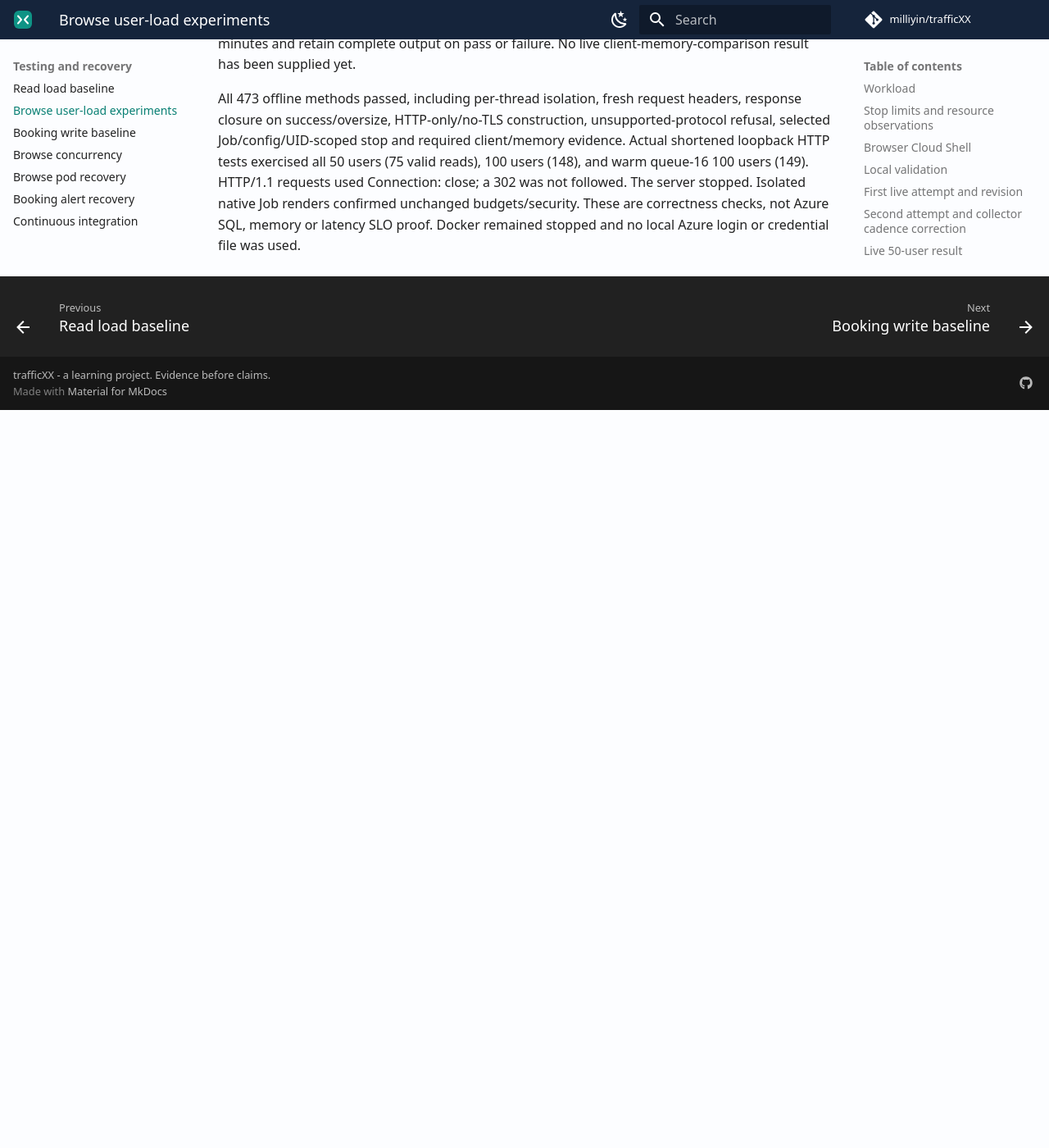
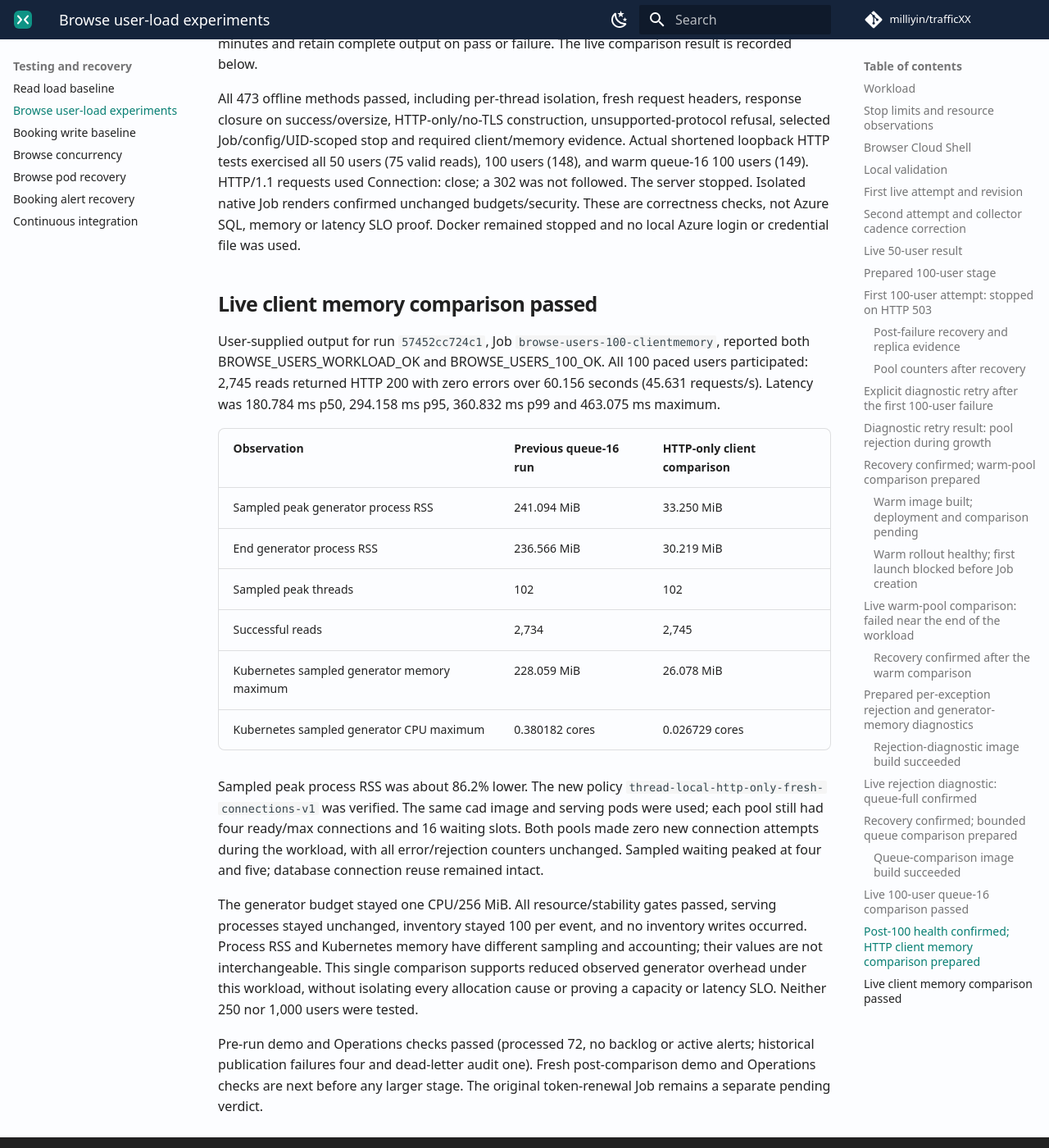
Before and after one commit to milliyin/trafficXX, an MkDocs documentation site: the page built from docs/browse-user-load.md, in a window 1280 px wide and 1400 px high, scrolled down 23656 px. Shown: the whole window at 82% size. Built offline with MkDocs 1.6.1 and Material for MkDocs 9.7.7, drawn with Linux system fonts in a browser that asks for light colours; comment, search, counter and statistics services are not loaded; before the commit the page ends 24156 px from its top, so only the background shows below that; some of the changed text lies outside the part shown.

Commit message:
Record passing live load client memory comparison

```diff
--- a/docs/browse-user-load.md
+++ b/docs/browse-user-load.md
@@ -1075,7 +1075,7 @@ all existing successful workload/Job/pod evidence. A successful workload does
 not automatically prove memory reduction: compare its observed memory to the
 prior same-size trial before preparing a higher user stage. Keep Cloud Shell
 open for up to seven minutes and retain complete output on pass or failure.
-No live client-memory-comparison result has been supplied yet.
+The live comparison result is recorded below.
 
 All 473 offline methods passed, including per-thread isolation, fresh request
 headers, response closure on success/oversize, HTTP-only/no-TLS construction,
@@ -1086,3 +1086,40 @@ HTTP/1.1 requests used Connection: close; a 302 was not followed. The server
 stopped. Isolated native Job renders confirmed unchanged budgets/security.
 These are correctness checks, not Azure SQL, memory or latency SLO proof.
 Docker remained stopped and no local Azure login or credential file was used.
+
+## Live client memory comparison passed
+
+User-supplied output for run `57452cc724c1`, Job
+`browse-users-100-clientmemory`, reported both BROWSE_USERS_WORKLOAD_OK and
+BROWSE_USERS_100_OK. All 100 paced users participated: 2,745 reads returned
+HTTP 200 with zero errors over 60.156 seconds (45.631 requests/s). Latency was
+180.784 ms p50, 294.158 ms p95, 360.832 ms p99 and 463.075 ms maximum.
+
+| Observation | Previous queue-16 run | HTTP-only client comparison |
+| --- | --- | --- |
+| Sampled peak generator process RSS | 241.094 MiB | 33.250 MiB |
+| End generator process RSS | 236.566 MiB | 30.219 MiB |
+| Sampled peak threads | 102 | 102 |
+| Successful reads | 2,734 | 2,745 |
+| Kubernetes sampled generator memory maximum | 228.059 MiB | 26.078 MiB |
+| Kubernetes sampled generator CPU maximum | 0.380182 cores | 0.026729 cores |
+
+Sampled peak process RSS was about 86.2% lower. The new policy
+`thread-local-http-only-fresh-connections-v1` was verified. The same cad image
+and serving pods were used; each pool still had four ready/max connections
+and 16 waiting slots. Both pools made zero new connection attempts during
+the workload, with all error/rejection counters unchanged. Sampled waiting
+peaked at four and five; database connection reuse remained intact.
+
+The generator budget stayed one CPU/256 MiB. All resource/stability gates
+passed, serving processes stayed unchanged, inventory stayed 100 per event,
+and no inventory writes occurred. Process RSS and Kubernetes memory have
+different sampling and accounting; their values are not interchangeable.
+This single comparison supports reduced observed generator overhead under
+this workload, without isolating every allocation cause or proving a capacity
+or latency SLO. Neither 250 nor 1,000 users were tested.
+
+Pre-run demo and Operations checks passed (processed 72, no backlog or active
+alerts; historical publication failures four and dead-letter audit one).
+Fresh post-comparison demo and Operations checks are next before any larger
+stage. The original token-renewal Job remains a separate pending verdict.
--- a/docs/progress.md
+++ b/docs/progress.md
@@ -17,6 +17,7 @@ earlier checkpoints. It is not a live status page.
 | Stored event consistency | Read-only audit verified 72 matching outbox/inbox records and 36 latest projections at that checkpoint. |
 | 50-user Browse experiment | 1,382 successful reads in 60.133 seconds; zero errors; p95 209.486 ms. |
 | 100-user Browse experiment | 2,734 successful reads in 60.134 seconds; zero errors; p95 313.140 ms with queue limit 16. |
+| 100-user client memory comparison | 2,745 successful reads in 60.156 seconds; zero errors; p95 294.158 ms. Sampled generator peak process RSS 33.250 MiB versus the preceding 241.094 MiB. |
 
 The fresh health checks after the 100-user pass reported both demo events still
 at 100 available tickets, healthy workers, no backlog, and no active alerts.
@@ -37,9 +38,10 @@ or establish sustained production capacity.
 
 ## Next checkpoints
 
-- **Load generator memory:** process RSS reached 241 MiB in the passing run.
-  An HTTP-only, per-thread client comparison is prepared; a live Linux improvement
-  is not yet verified.
+- **Post-comparison health:** the HTTP-only, per-thread client passed its live
+  Linux comparison with substantially lower sampled process RSS. Fresh demo and
+  Operations checks after that run are still pending. One comparison does not
+  establish a causal memory profile or higher-load capacity.
 - **Higher user counts:** 250, 500, and 1,000 users have not been tested. Each
   requires a separately reviewed workload and adequate generator headroom.
 - **Token renewal:** the original expiry-boundary Job has no final verdict in
```
Also changed, not shown: README.md (+7 -5 lines), docs/index.md (+6 -4 lines), memeory.md (+2 -0 lines).
